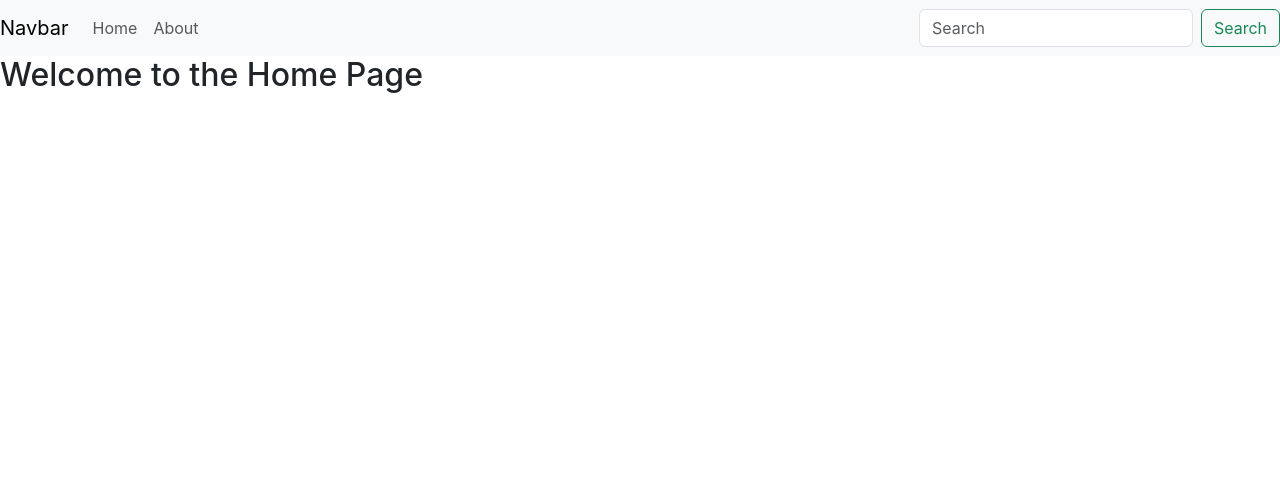
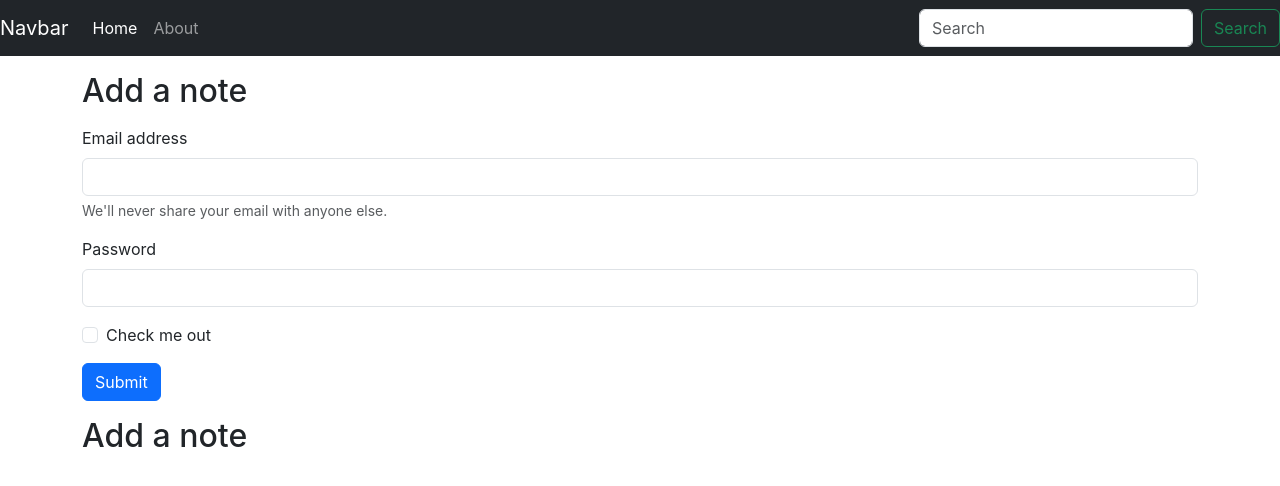
Before and after one commit to NoorMohammed-786/NoteBoook-Frontend, a React (Create React App) app: page / in a window 1280 px wide. Shown: the top 486 px of the page. Built offline with nearby package versions, Linux system fonts and the light colour scheme.

Commit message:
useLocation Hook in React

```diff
--- a/src/App.js
+++ b/src/App.js
@@ -1,25 +1,26 @@
-import './App.css';
+import "./App.css";
 
-import MyNavbar from './Components/Navbar';
-import Home from './Components/Home';
-import About from './Components/About';
-import { BrowserRouter as Router,Route,Routes} from 'react-router-dom';
-import NoteState from './context/notes/noteState';
+import MyNavbar from "./Components/Navbar";
+import Home from "./Components/Home";
+import About from "./Components/About";
+import { BrowserRouter as Router, Route, Routes } from "react-router-dom";
+import NoteState from "./context/notes/noteState";
 
 function App() {
   return (
     <>
       <NoteState>
         <Router>
-      <MyNavbar/>
+          <MyNavbar />
+          <div className="container">
             <Routes>
-        <Route exact path='/' element={<Home/>}/>
-        <Route exact path='/about' element={<About/>}/>
+              <Route exact path="/" element={<Home />} />
+              <Route exact path="/about" element={<About />} />
             </Routes>
+          </div>
         </Router>
       </NoteState>
     </>
-
   );
 }
 
--- a/src/Components/About.js
+++ b/src/Components/About.js
@@ -1,15 +1,9 @@
-import React, { useEffect, useContext } from "react";
-import NoteContext from "../context/notes/notecontext";
+import React from "react";
 
 const About = () => {
-  const a = useContext(NoteContext);
-  useEffect(() => {
-    a.update();
-  }, []); // ← dependency array is empty
-
   return (
     <div>
-      <h1>This is about us page {a.notes.name}</h1>
+      <h1>This is about us page</h1>
     </div>
   );
 };
--- a/src/Components/Home.js
+++ b/src/Components/Home.js
@@ -1,11 +1,51 @@
-import React from 'react'
+import React from "react";
 
 const Home = () => {
   return (
-    <div>
-      <h2>Welcome to the Home Page</h2>
+   <div>
+    <div className="my-3">
+      <h2>Add a note</h2>
+      <form className="my-3">
+        <div class="mb-3">
+          <label for="exampleInputEmail1" class="form-label">
+            Email address
+          </label>
+          <input
+            type="email"
+            class="form-control"
+            id="exampleInputEmail1"
+            aria-describedby="emailHelp"
+          />
+          <div id="emailHelp" class="form-text">
+            We'll never share your email with anyone else.
+          </div>
+        </div>
+        <div class="mb-3">
+          <label for="exampleInputPassword1" class="form-label">
+            Password
+          </label>
+          <input
+            type="password"
+            class="form-control"
+            id="exampleInputPassword1"
+          />
+        </div>
+        <div class="mb-3 form-check">
+          <input type="checkbox" class="form-check-input" id="exampleCheck1" />
+          <label class="form-check-label" for="exampleCheck1">
+            Check me out
+          </label>
+        </div>
+        <button type="submit" class="btn btn-primary">
+          Submit
+        </button>
+      </form>
+      <div className="my-3">
+        <h2>Add a note</h2>
+      </div>
     </div>
-  )
-}
+    </div>
+  );
+};
 
-export default Home
+export default Home;
--- a/src/Components/Navbar.js
+++ b/src/Components/Navbar.js
@@ -1,9 +1,14 @@
-import React from "react";
-import { Link } from "react-router-dom";
+import React, { useEffect } from "react";
+import { Link,useLocation } from "react-router-dom";
 
 const Navbar = () => {
+  const location=useLocation();
+
+  useEffect(() => {
+    console.log(location.pathname);
+  }, [location]);
   return (
-    <nav className="navbar navbar-expand-lg navbar-light bg-light">
+    <nav className="navbar navbar-expand-lg navbar-dark bg-dark">
       <a className="navbar-brand" href="/">
         Navbar
       </a>
@@ -11,12 +16,12 @@
       <div className="collapse navbar-collapse" id="navbarSupportedContent">
         <ul className="navbar-nav me-auto mb-2 mb-lg-0">
           <li className="nav-item active">
-            <Link className="nav-link" to="/">
+            <Link className={`nav-link ${location.pathname==="/"? "active":""}`} to="/">
               Home
             </Link>
           </li>
           <li className="nav-item">
-            <Link className="nav-link" to="/about">
+            <Link className={`nav-link ${location.pathname==="/about"? "active":""}`} to="/about">
               About
             </Link>
           </li>
--- a/src/context/notes/noteState.js
+++ b/src/context/notes/noteState.js
@@ -1,23 +1,14 @@
 import NoteContext from "./notecontext";
-import React, { useState } from "react";
+
 
 const NoteState = (props) => {
-  const state = {
+  const notes = {
     name: "Harry",
     age: 24,
   };
-  const [notes, setNotes] = useState(state);
 
-  const update = () => {
-    setTimeout(() => {
-      setNotes({
-        name: "Rohan",
-        age: 25,
-      });
-    }, 1000);
-  };
   return (
-    <NoteContext.Provider value={{ notes, update }}>
+    <NoteContext.Provider value={notes  }>
       {props.children}
     </NoteContext.Provider>
   );
```
Lines whose indentation alone changed are shown as unchanged.
